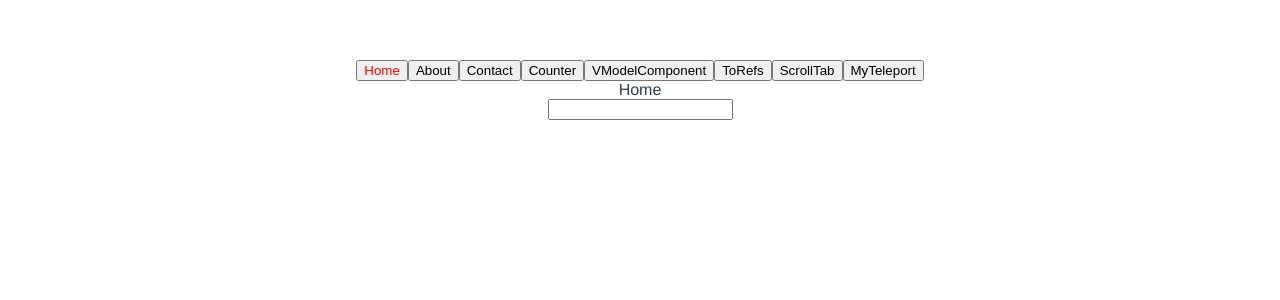
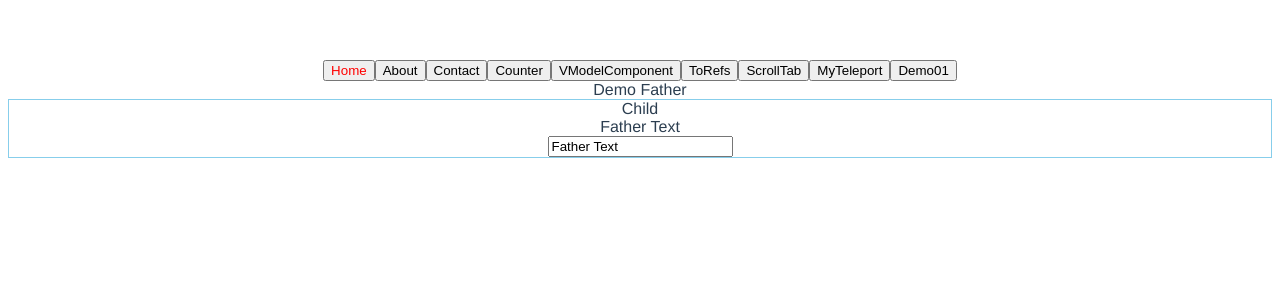
Before and after one commit to HelloBojack/learn_vue3, a Vue app in the folder learn_vue3/: page / in a window 1280 px wide. Shown: the top 300 px of the page. Built offline with nearby package versions, Linux system fonts and the light colour scheme.

Commit message:
defineprops & defineemit

```diff
--- a/learn_vue3/src/App.vue
+++ b/learn_vue3/src/App.vue
@@ -22,8 +22,10 @@ const ScrollTab = defineAsyncComponent(
 const MyTeleport = defineAsyncComponent(
   () => import("./components/MyTeleport/index.vue")
 );
-
-let currentTab = ref(markRaw(Home));
+const Demo01 = defineAsyncComponent(
+  () => import("./components/Demo01/index.vue")
+);
+let currentTab = ref(markRaw(Demo01));
 let currentTabName = ref("Home");
 let tabs = [
   {
@@ -66,6 +68,11 @@ let tabs = [
     path: "/MyTeleport",
     component: MyTeleport,
   },
+  {
+    name: "Demo01",
+    path: "/Demo01",
+    component: Demo01,
+  },
 ];
 const click = (e: { name: string; path: string; component: any }) => {
   currentTab.value = markRaw(e.component);
--- /dev/null
+++ b/learn_vue3/src/components/Demo01/components/Child.vue
@@ -0,0 +1,20 @@
+<script setup lang="ts">
+const props = defineProps({
+  text: {
+    type: String,
+    default: "Father Text",
+  },
+});
+const emits = defineEmits(["changeText"]);
+const childInputChange = (e) => {
+  console.log("childInputChange", e.target.value);
+  emits("changeText", e.target.value);
+};
+</script>
+<template>
+  <div style="border: 1px solid skyblue">
+    <div>Child</div>
+    <div>{{ props.text }}</div>
+    <input type="text" :value="props.text" @input="childInputChange" />
+  </div>
+</template>
--- /dev/null
+++ b/learn_vue3/src/components/Demo01/index.vue
@@ -0,0 +1,13 @@
+<script setup lang="ts">
+import { ref } from "vue";
+import Child from "./components/Child.vue";
+let text = ref("Father Text");
+const changeText = (value: string) => {
+  console.log("changeText", value);
+  text.value = value;
+};
+</script>
+<template>
+  <div>Demo Father</div>
+  <Child :text="text" @changeText="changeText"></Child>
+</template>
```
